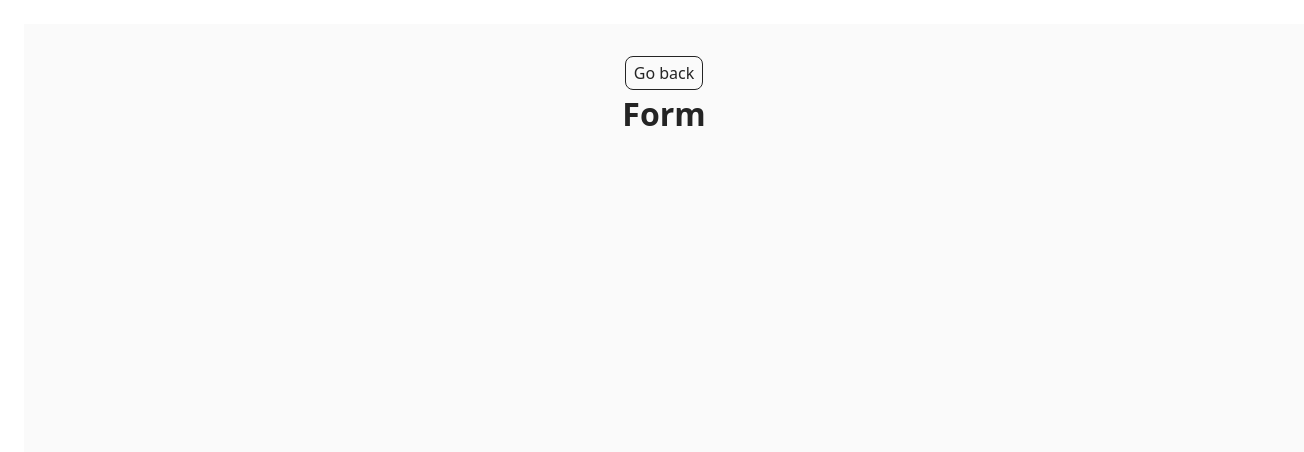
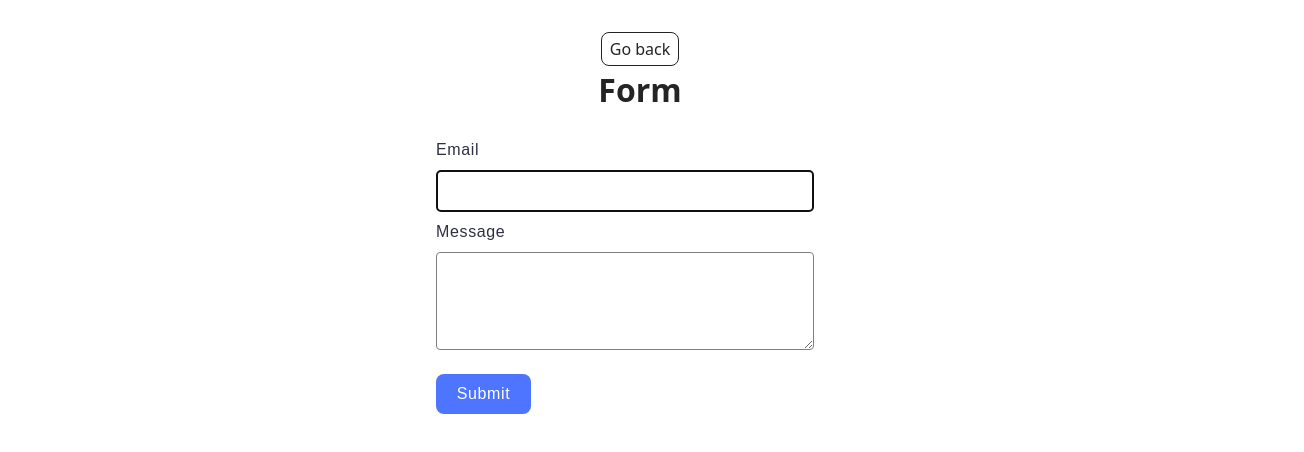
Before and after one commit to Daria450/goit-js-hw-09, a website built with Vite: page src/2-form.html in a window 1280 px wide. Shown: the whole page, 1304 px wide, since content can reach past the window. Built offline with nearby package versions, Linux system fonts and the light colour scheme.

Commit message:
form update

```diff
--- a/src/2-form.html
+++ b/src/2-form.html
@@ -5,7 +5,7 @@
   <meta charset="UTF-8" />
   <meta http-equiv="X-UA-Compatible" content="IE=edge" />
   <meta name="viewport" content="width=device-width, initial-scale=1.0" />
-  <title>Page 3</title>
+  <title>Form</title>
   <link rel="stylesheet" href="./css/styles.css" />
 </head>
 
@@ -16,6 +16,17 @@
     <div class="container">
       <a class="back-link" href="./index.html">Go back</a>
       <h1>Form</h1>
+      <form class="feedback-form" autocomplete="off">
+        <label>
+          Email
+          <input type="email" name="email" autofocus />
+        </label>
+        <label>
+          Message
+          <textarea name="message" rows="8"></textarea>
+        </label>
+        <button type="submit">Submit</button>
+      </form>
     </div>
   </main>
   <script type="module" src="./js/2-form.js"></script>
--- a/src/css/styles.css
+++ b/src/css/styles.css
@@ -15,14 +15,6 @@
 @import url('./badges.css');
 @import url('./back-link.css');
 
-* {
-  box-sizing: border-box;
-}
-
-body {
-  margin: 24px;
-  background-color: #fafafa;
-}
 
 .gallery {
   padding: 0;
@@ -87,3 +79,74 @@ div.sl-caption {
   letter-spacing: 0.04em;
   color: #fff;
 }
+
+.feedback-form {
+  display: flex;
+  flex-direction: column;
+  gap: 8px;
+  max-width: 408px;
+  margin: 0 auto;
+  padding: 24px;
+}
+
+.feedback-form label {
+  display: flex;
+  flex-direction: column;
+  gap: 8px;
+  text-align: left;
+  max-width: 360px;
+  font-family: "Montserrat", sans-serif;
+  font-weight: 400;
+  font-size: 16px;
+  line-height: 150%;
+  letter-spacing: 0.04em;
+  color: #2e2f42;
+}
+
+.feedback-form input {
+  border: 1px solid #808080;
+  border-radius: 4px;
+  width: 360px;
+  height: 40px;
+  padding: 0 8px 0 8px;
+}
+
+.feedback-form>input:hover {
+  border: 1px solid #000;
+}
+
+.feedback-form>input:active {
+  border: 1px solid #808080;
+}
+
+.feedback-form textarea {
+  border: 1px solid #808080;
+  border-radius: 4px;
+  width: 360px;
+  height: 80px;
+  margin-bottom: 16px;
+  padding: 8px;
+}
+
+.feedback-form>textarea:hover {
+  border: 1px solid #000;
+}
+
+.feedback-form button {
+  border-radius: 8px;
+  padding: 8px 16px;
+  width: 95px;
+  height: 40px;
+  background: #4e75ff;
+  font-family: "Montserrat", sans-serif;
+  font-weight: 300;
+  font-size: 16px;
+  line-height: 150%;
+  letter-spacing: 0.04em;
+  color: #fff;
+  border: none;
+}
+
+.feedback-form button:hover {
+  background: #6c8cff;
+}
--- a/src/js/2-form.js
+++ b/src/js/2-form.js
@@ -1 +1,51 @@
-console.log("form");
+const refs = {
+    formData: { email: "", message: "" },
+    form: document.querySelector('.feedback-form'),
+    email: document.querySelector('input[name=email]'),
+    message: document.querySelector('textarea[name=message]'),
+}
+
+refs.form.addEventListener("input", onInputForm);
+
+function onInputForm(event) {
+    const userEmail = event.currentTarget.elements.email.value.trim();
+    const userMessage = event.currentTarget.elements.message.value.trim();
+    refs.formData.email = userEmail;
+    refs.formData.message = userMessage;
+    saveToLS("feedback-form-state", refs.formData);
+}
+
+function saveToLS(key, value) {
+    const jsonData = JSON.stringify(value);
+    localStorage.setItem(key, jsonData);
+}
+function loadFromLS(key) {
+    const body = localStorage.getItem(key);
+    try {
+        const data = JSON.parse(body);
+        return (data);
+    }
+    catch { console.log('err') };
+}
+
+refs.form.addEventListener("submit", onFormSubmit);
+
+function onFormSubmit(event) {
+    event.preventDefault();
+    const data = loadFromLS("feedback-form-state");
+    if (!refs.formData.email || !refs.formData.message) {
+        alert("Fill please all fields");
+    }
+    else {
+        console.log(data);
+        refs.form.reset();
+    };
+    localStorage.removeItem("feedback-form-state");
+}
+function initPage() {
+    const formData = loadFromLS("feedback-form-state");
+    refs.email.value = formData?.email || "";
+    refs.message.value = formData?.message || "";
+
+}
+initPage();
```
Also changed, not shown: src/1-gallery.html (+1 -1 lines).
